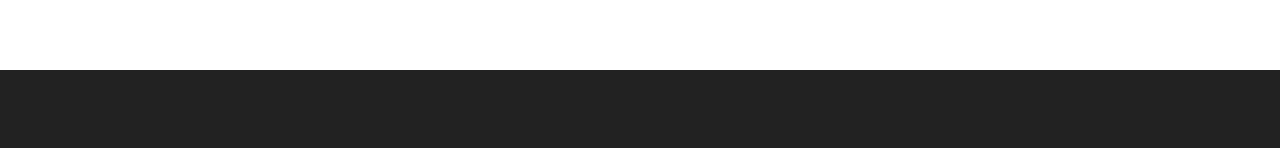
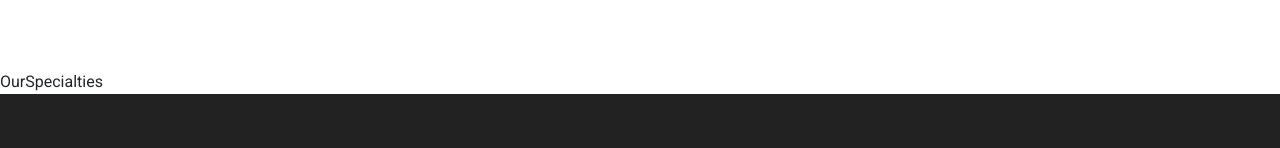
Before and after one commit to Tolea01/FoodLab-Frontend, a React (Create React App) app in the folder foodlab/: page / in a window 1280 px wide. Shown: the part 1826-1974 px from the top of the page. Built offline with nearby package versions, Linux system fonts and the light colour scheme.

Commit message:
connect Our Specialties section

```diff
--- a/foodlab/src/components/Pages/Home/Home.jsx
+++ b/foodlab/src/components/Pages/Home/Home.jsx
@@ -1,12 +1,14 @@
 import React from 'react';
+import Slider from './Slider/Slider';
 import CulinaryExperiencesSection from './Culinary Experiences Section/CulinaryExperiencesSection';
-import Slider from './Slider/Slider';
+import OurSpecialties from './Our Specialties/OurSpecialties';
 
 export default function Home() {
   return (
     <>
       <Slider />
       <CulinaryExperiencesSection />
+      <OurSpecialties />
     </>
   )
 }
--- /dev/null
+++ b/foodlab/src/components/Pages/Home/Our Specialties/OurSpecialties.jsx
@@ -0,0 +1,12 @@
+import React from 'react';
+import Row from 'react-bootstrap/Row';
+import Col from 'react-bootstrap/Col';
+import Container from 'react-bootstrap/Container';
+import RotatedImage from '../../../Template/RotatedImage';
+import Image from 'react-bootstrap/Image';
+
+export default function OurSpecialties() {
+  return (
+    <div>OurSpecialties</div>
+  )
+}
```
